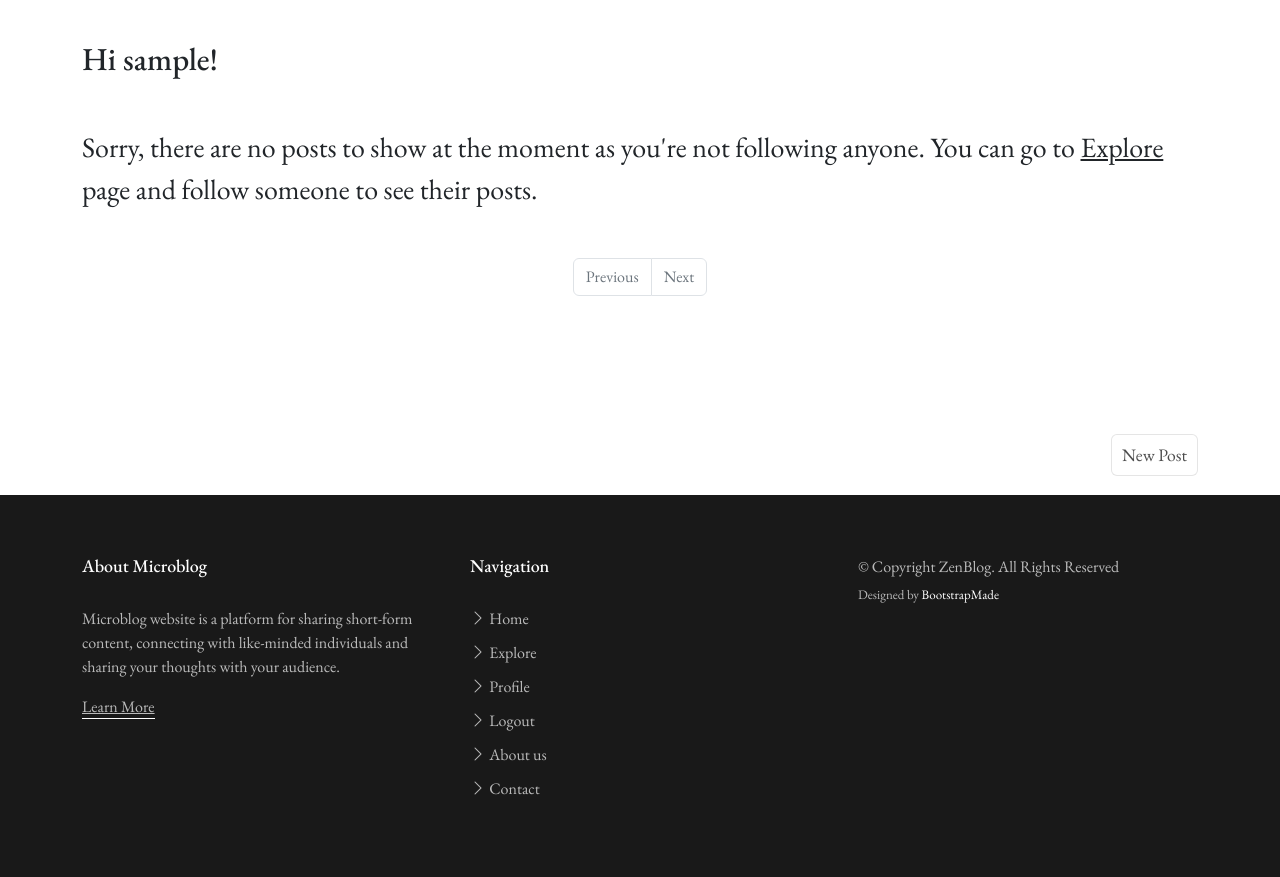
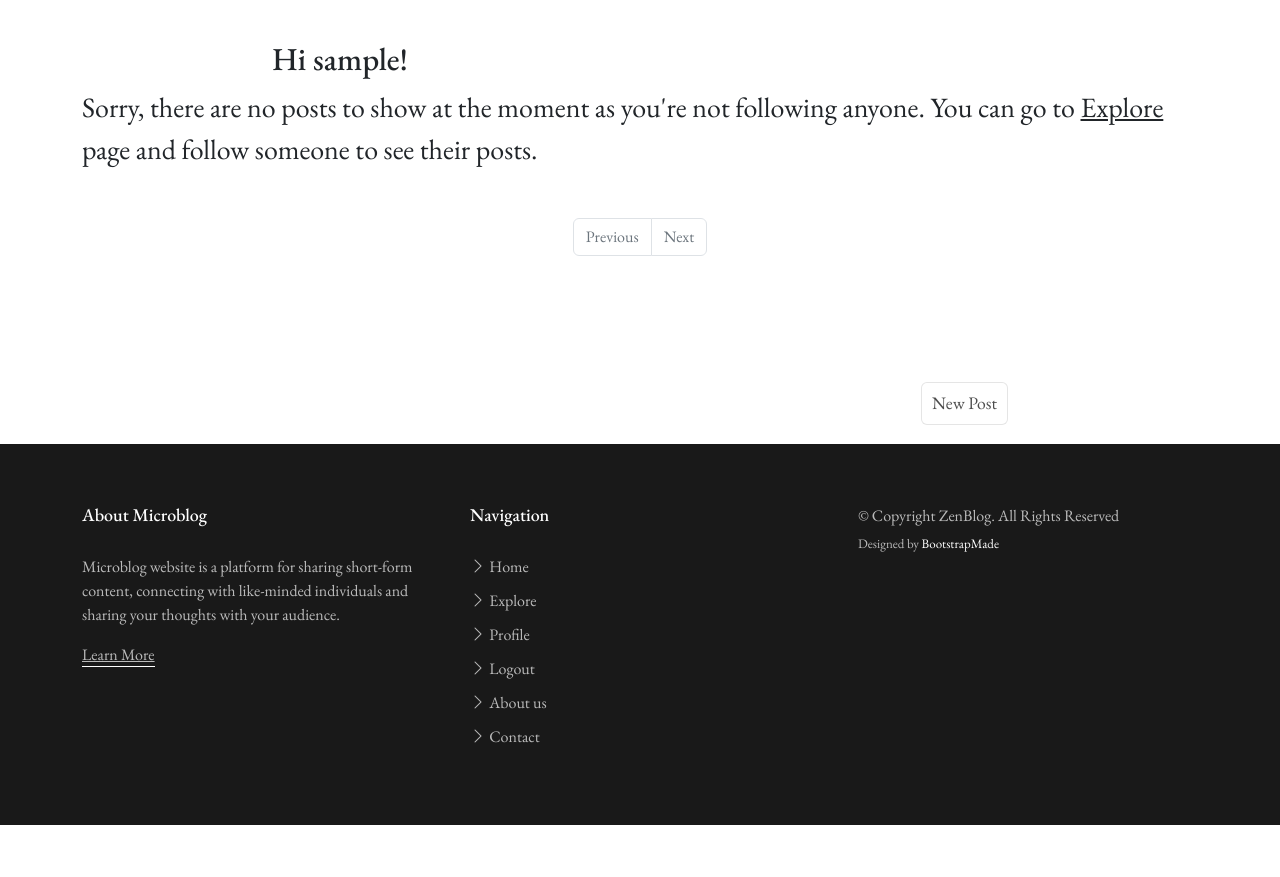
Before and after one commit to fredrickdave/Microblog-Project, a Flask app: page / in a window 1280 px wide. Shown: the part 90-967 px from the top of the page. After the commit the page ends 915 px from the top, so only its background shows below. Run offline with Flask 3, Linux system fonts and the light colour scheme; the visitor is signed in with stand-in values (Sample User, id 1); data that the repository does not hold is empty; some libraries are stand-ins or nearby versions; some web fonts are replaced.

Commit message:
Center page layout

```diff
--- a/app/templates/_post.html
+++ b/app/templates/_post.html
@@ -1,4 +1,6 @@
 <div class="container" data-aos="fade-up">
+    <div class="row">
+        <div class="col-lg-8 col-md-10 mx-auto mt-3">
             <table>
             <tr valign="top">
                 <td class="post-td"><img src="{{ post.author.avatar(50) }}" class="rounded"></td>
@@ -25,3 +27,5 @@
             </table>
             <hr>
         </div>
+    </div>
+</div>
--- a/app/templates/index.html
+++ b/app/templates/index.html
@@ -5,15 +5,18 @@
 <!-- ======= Blog Preview Section ======= -->
 <section class="single-post-content">
 
-  {% if route == "main.index" %}
-    <div class="container" data-aos="fade-up">
-      <h2 class="mb-5">Hi {{ current_user.username }}! {% if posts.items %} Here are the posts from users you follow.{% endif %}</h2>
+  <div class="container" data-aos="fade-up">
+    <div class="row">
+      <div class="col-lg-8 col-md-10 mx-auto mt-0">
+        {% if route == "main.index" %}
+          <h2 class="mb-2">Hi {{ current_user.username }}! {% if posts.items %} Here are the posts from users you follow.{% endif %}</h2>
+        {% else %}
+          <h2 class="mb-2">Hi {{ current_user.username }}! Discover new posts and users to follow here.</h2>
+        {% endif %}
+      </div>
     </div>
-  {% else %}
-    <div class="container" data-aos="fade-up">
-      <h2 class="mb-5">Hi {{ current_user.username }}! Discover new posts and users to follow here.</h2>
-    </div>
- {% endif %}
+  </div>
+
 
   {% if posts.items %}
     {% for post in posts.items %}
@@ -50,9 +53,13 @@
 
 <!-- New Post -->
 <div class="container mt-5 float" data-aos="fade-up">
-  <ul class="aside-tags list-unstyled">
-    <li><a href="{{ url_for('main.new_post') }}" class="new-post-btn rounded float black-header">New Post</a></li>
-  </ul>
+  <div class="row">
+    <div class="col-lg-8 col-md-10 mx-auto mt-0">
+      <ul class="aside-tags list-unstyled">
+        <li><a href="{{ url_for('main.new_post') }}" class="new-post-btn rounded float black-header">New Post</a></li>
+      </ul>
+    </div>
+  </div>
 </div>
 <!-- End Blog Preview Content -->
 
--- a/app/templates/make_post.html
+++ b/app/templates/make_post.html
@@ -5,7 +5,6 @@
 
 <div class="single-post" data-aos="fade-up">
   <div class="container">
-
     <div class="row">
       <div class="col-lg-8 col-md-10 mx-auto content">
         <!-- ======= Create Post Form ======= -->
--- a/app/templates/single_post.html
+++ b/app/templates/single_post.html
@@ -2,6 +2,8 @@
 
 {% block content %}
 <div class="container" data-aos="fade-up">
+    <div class="row">
+        <div class="col-lg-8 col-md-10 mx-auto mt-3">
             <table>
                 <tr valign="top">
                     <td class="post-td"><img src="{{ post.author.avatar(50) }}" class="rounded"></td>
@@ -27,5 +29,7 @@
                 </tr>
             </table>
         </div>
+    </div>
+</div>
 
 {% endblock %}
--- a/app/templates/user.html
+++ b/app/templates/user.html
@@ -5,6 +5,8 @@
 <section class="user-profile">
 
   <div class="container" data-aos="fade-up">
+    <div class="row">
+      <div class="col-lg-8 col-md-10 mx-auto mt-3">
         <table>
           <tr valign="top">
             <td><img src="{{ user.avatar(170) }}" class="rounded mt-1"></td>
@@ -34,6 +36,8 @@
           </tr>
         </table>
         <hr>
+      </div>
+    </div>
   </div>
 
   {% for post in posts.items %}
```
Also changed, not shown: app/templates/search.html (+12 -0 lines), app/templates/about.html (added). Lines whose indentation alone changed are shown as unchanged.
